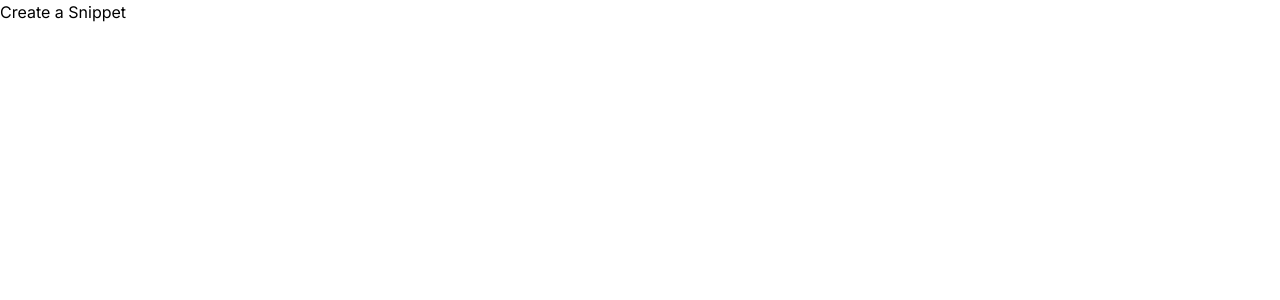
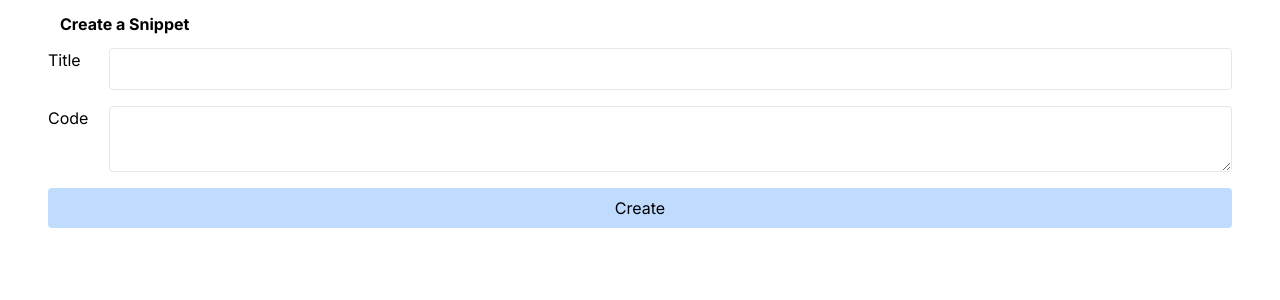
Before and after one commit to RRFayad/next-course, a Next.js app in the folder 02. Mutations/snippet/: page /snippets/new in a window 1280 px wide. Shown: the top 300 px of the page. Built offline with nearby package versions, Linux system fonts and the light colour scheme.

Commit message:
S02(Mutations): 21. Created Form

```diff
--- a/02. Mutations/snippet/src/app/layout.tsx
+++ b/02. Mutations/snippet/src/app/layout.tsx
@@ -16,7 +16,9 @@
 }>) {
   return (
     <html lang="en">
-      <body className={inter.className}>{children}</body>
+      <body className={inter.className}>
+        <div className="container mx-auto px-12">{children}</div>
+      </body>
     </html>
   );
 }
--- a/02. Mutations/snippet/src/app/snippets/new/page.tsx
+++ b/02. Mutations/snippet/src/app/snippets/new/page.tsx
@@ -1,3 +1,25 @@
 export default function CreateSnippetPage() {
-  return <div>Create a Snippet</div>;
+  return (
+    <form action="" className="">
+      <h3 className="font-bold m-3">Create a Snippet</h3>
+      <div className="flex flex-col gap-4">
+        <div className="flex gap-4">
+          <label className="w-12" htmlFor="title">
+            Title
+          </label>
+          <input type="text" name="title" className="border rounded p-2 w-full" id="title" />
+        </div>
+
+        <div className="flex gap-4">
+          <label className="w-12" htmlFor="code">
+            Code
+          </label>
+          <textarea name="code" className="border rounded p-2 w-full" id="code" />
+        </div>
+        <button type="submit" className="rounded p-2 bg-blue-200">
+          Create
+        </button>
+      </div>
+    </form>
+  );
 }
```
